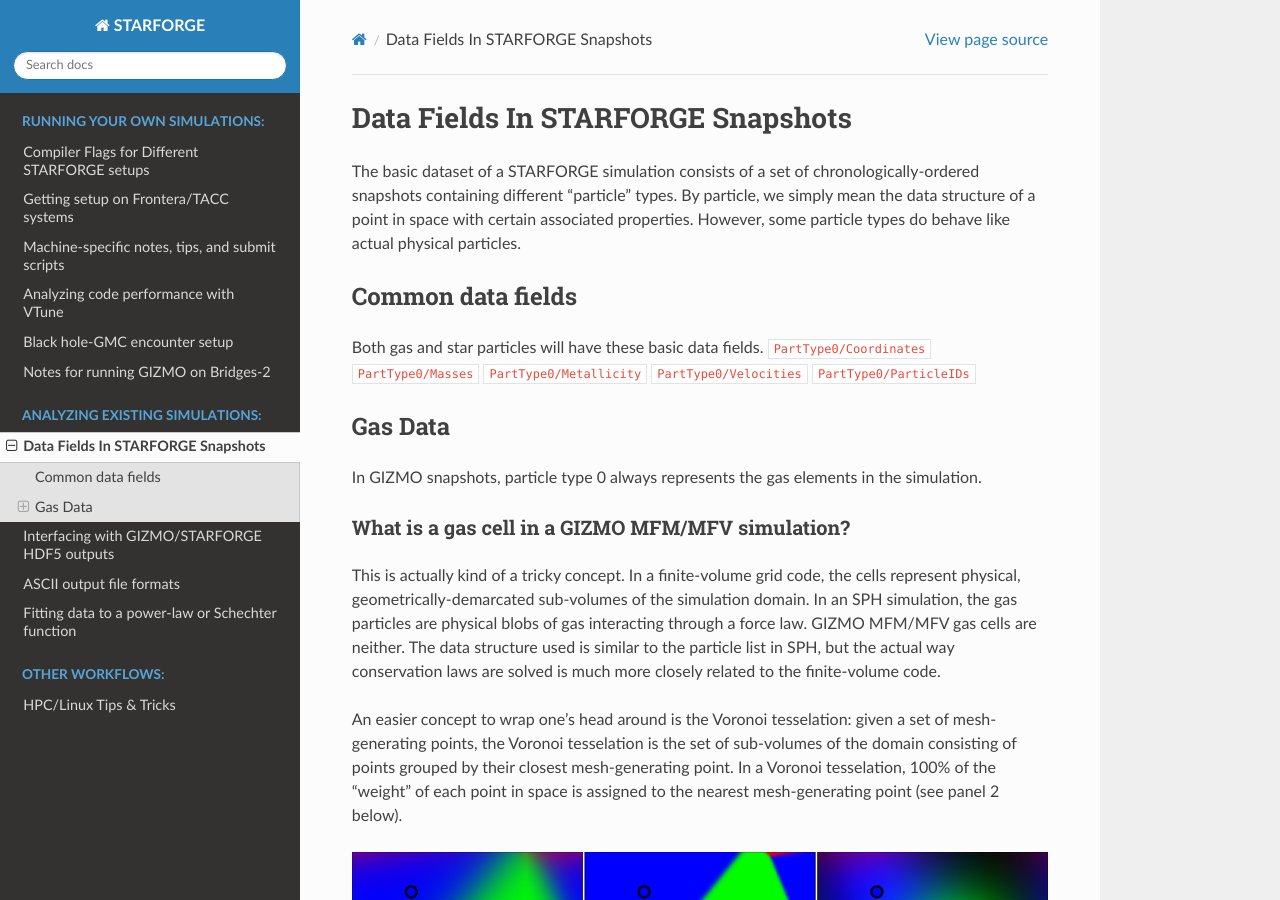
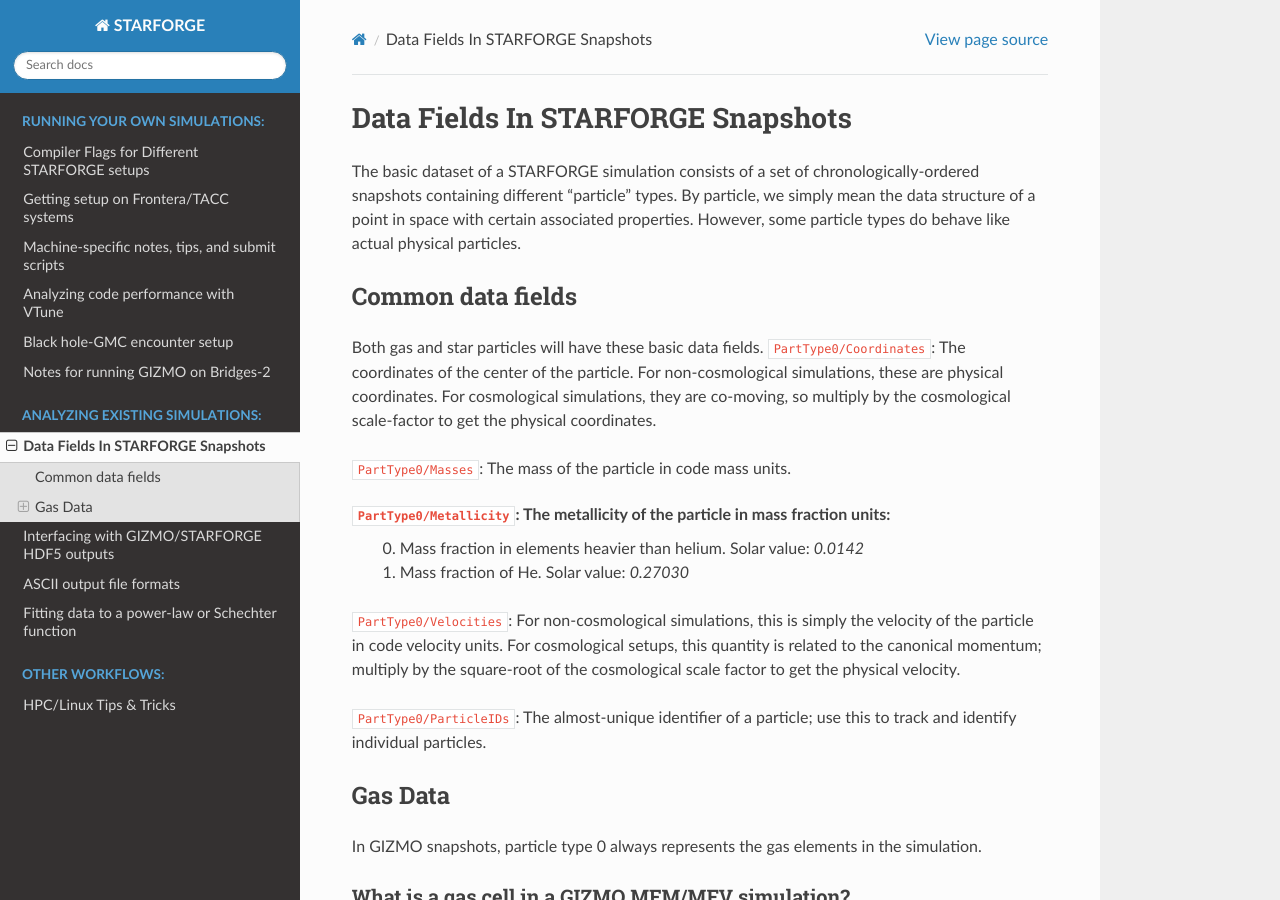
Before and after one commit to mikegrudic/starforge_tools, a Sphinx documentation site: the page built from docs/source/data.rst, in a window 1280 px wide and 900 px high. Built offline with Sphinx 7.4.7 and the Read the Docs theme 3.1.0, drawn with Linux system fonts in a browser that asks for light colours.

```diff
--- a/docs/source/data.rst
+++ b/docs/source/data.rst
@@ -8,11 +8,17 @@ The basic dataset of a STARFORGE simulation consists of a set of chronologically
 Common data fields
 ==================
 Both gas and star particles will have these basic data fields.
-``PartType0/Coordinates``
-``PartType0/Masses``
-``PartType0/Metallicity``
-``PartType0/Velocities``
-``PartType0/ParticleIDs``
+``PartType0/Coordinates``: The coordinates of the center of the particle. For non-cosmological simulations, these are physical coordinates. For cosmological simulations, they are co-moving, so multiply by the cosmological scale-factor to get the physical coordinates.
+
+``PartType0/Masses``: The mass of the particle in code mass units.
+
+``PartType0/Metallicity``: The metallicity of the particle in mass fraction units:
+   0. Mass fraction in elements heavier than helium. Solar value: `0.0142`
+   1. Mass fraction of He. Solar value: `0.27030`
+
+``PartType0/Velocities``: For non-cosmological simulations, this is simply the velocity of the particle in code velocity units. For cosmological setups, this quantity is related to the canonical momentum; multiply by the square-root of the cosmological scale factor to get the physical velocity.
+
+``PartType0/ParticleIDs``: The almost-unique identifier of a particle; use this to track and identify individual particles.
 
 
 Gas Data
```
